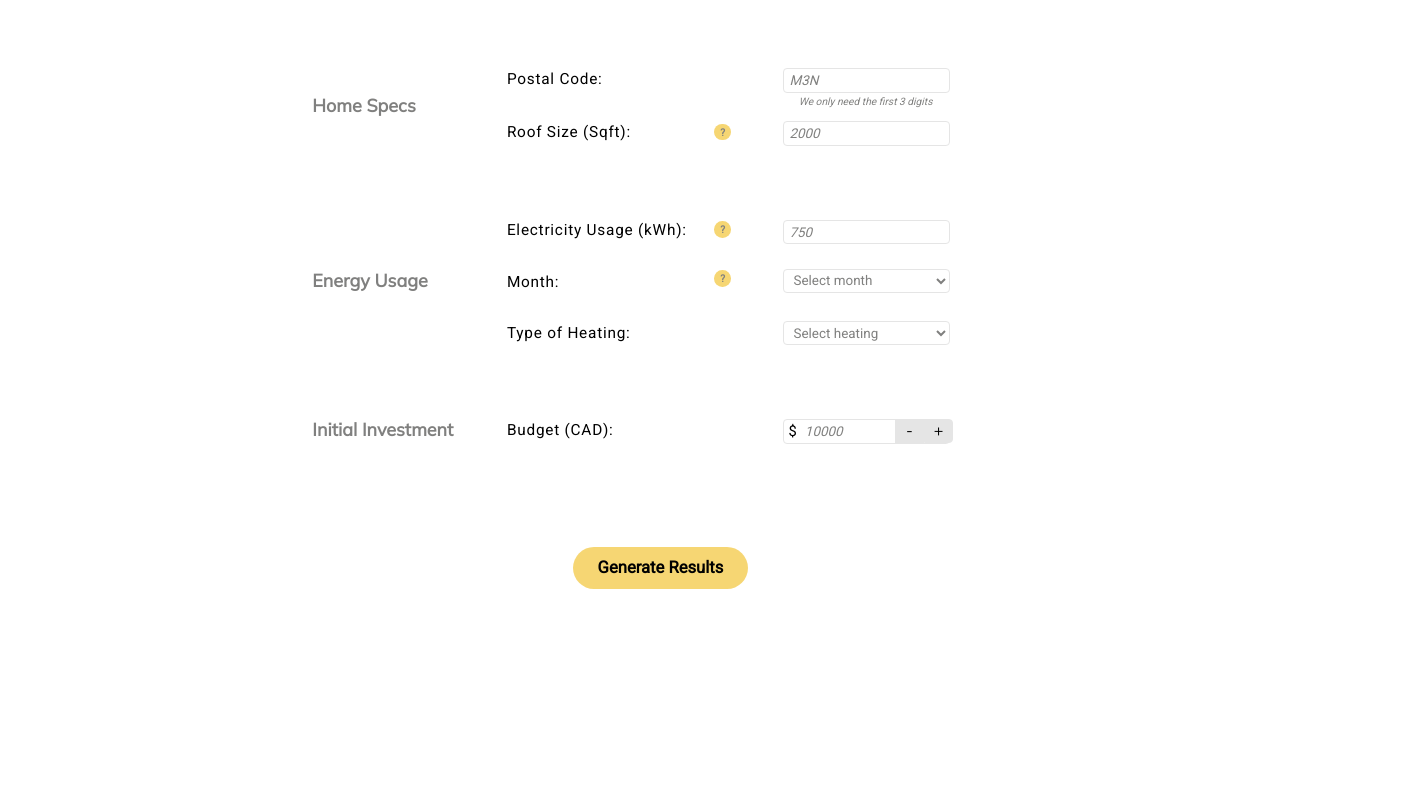
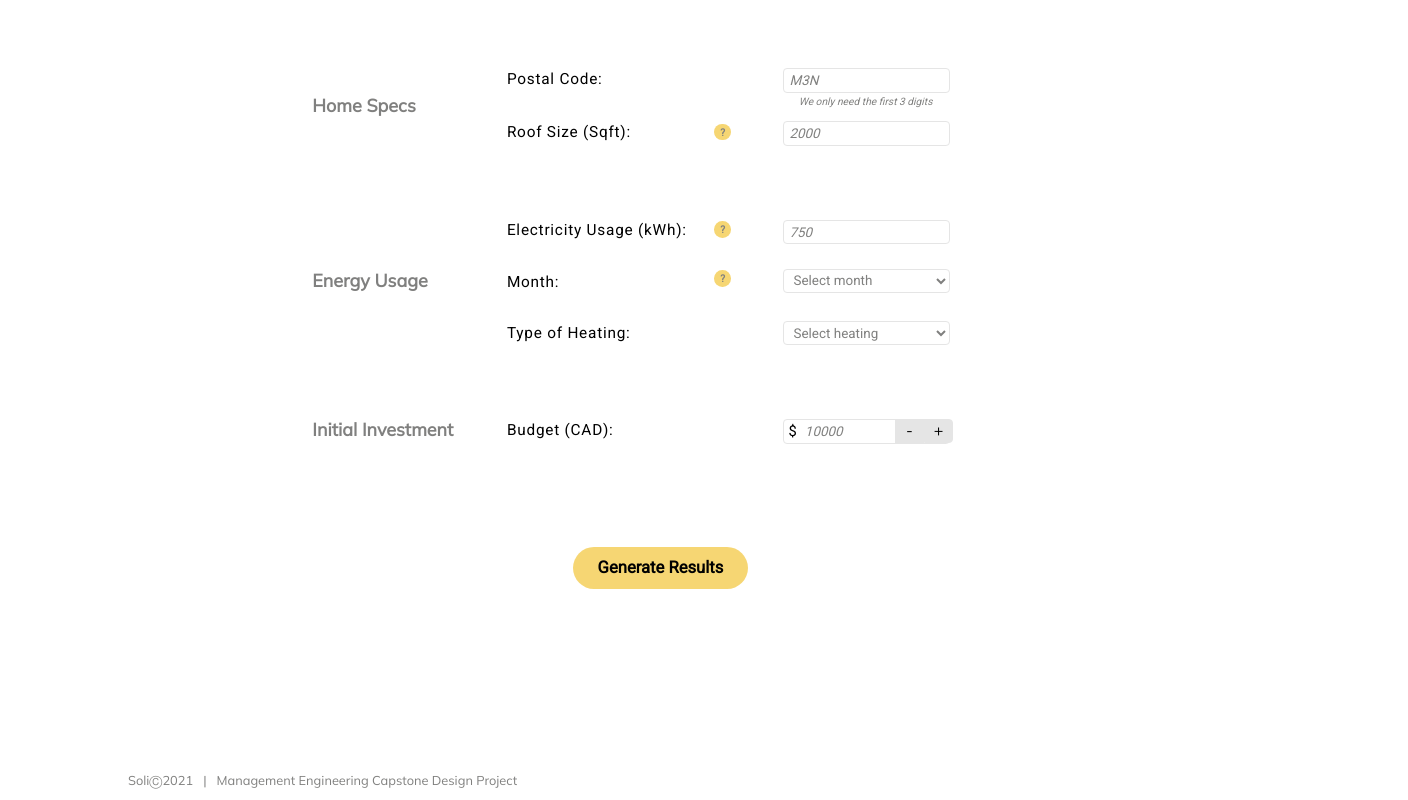
Before and after one commit to tanushree-sharma/fydp-app, a React (Create React App) app: page /start-saving in a window 1280 px wide. Shown: the part 342-1142 px from the top of the page, 1408 px wide, since content can reach past the window. Before the commit the page ends 988 px from the top, so only its background shows below. Built offline with nearby package versions, Linux system fonts and the light colour scheme.

Commit message:
added footer to start saving

```diff
--- a/src/components/startSaving.js
+++ b/src/components/startSaving.js
@@ -353,25 +353,25 @@ class startSaving extends Component {
                     </div>
                 </div>
 
+                <div class="footer-ss">
+                    <p class="footer-left-ss">
+                    <a>SoliⒸ2021</a> &nbsp;&nbsp;|&nbsp;&nbsp;&nbsp;
+                    <a>Management Engineering Capstone Design Project</a>
+                    </p>
 
-
+                </div>
 
             </div>
 
 
         )
 
+
     }
 
 }
 
-{/* <div class="footer">
-<p class="footer-left">
-<a>SoliⒸ2021</a> &nbsp;&nbsp;|&nbsp;&nbsp;&nbsp;
-<a>Management Engineering Capstone Design Project</a>
-</p>
 
-</div> */}
 
 
 
```
